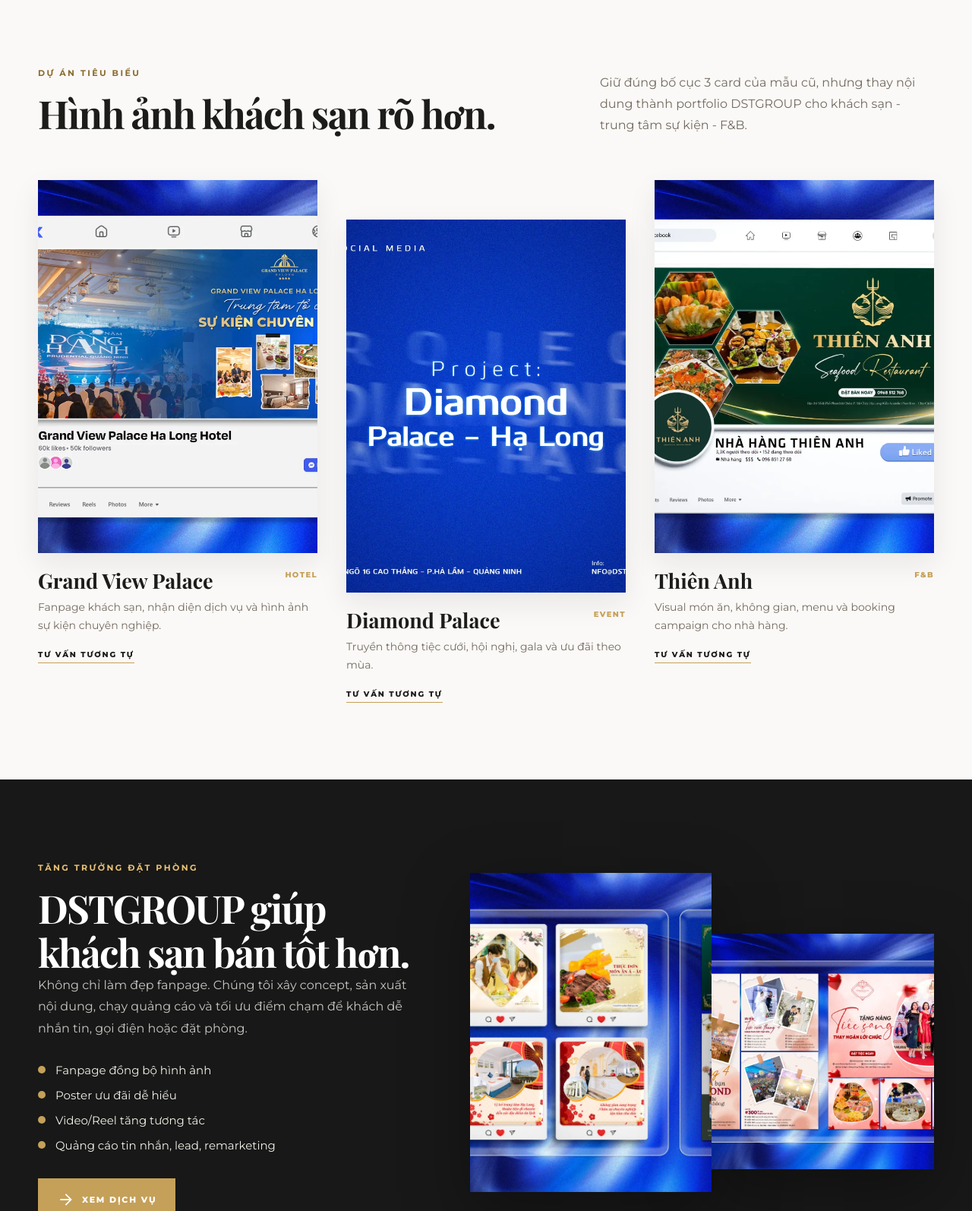
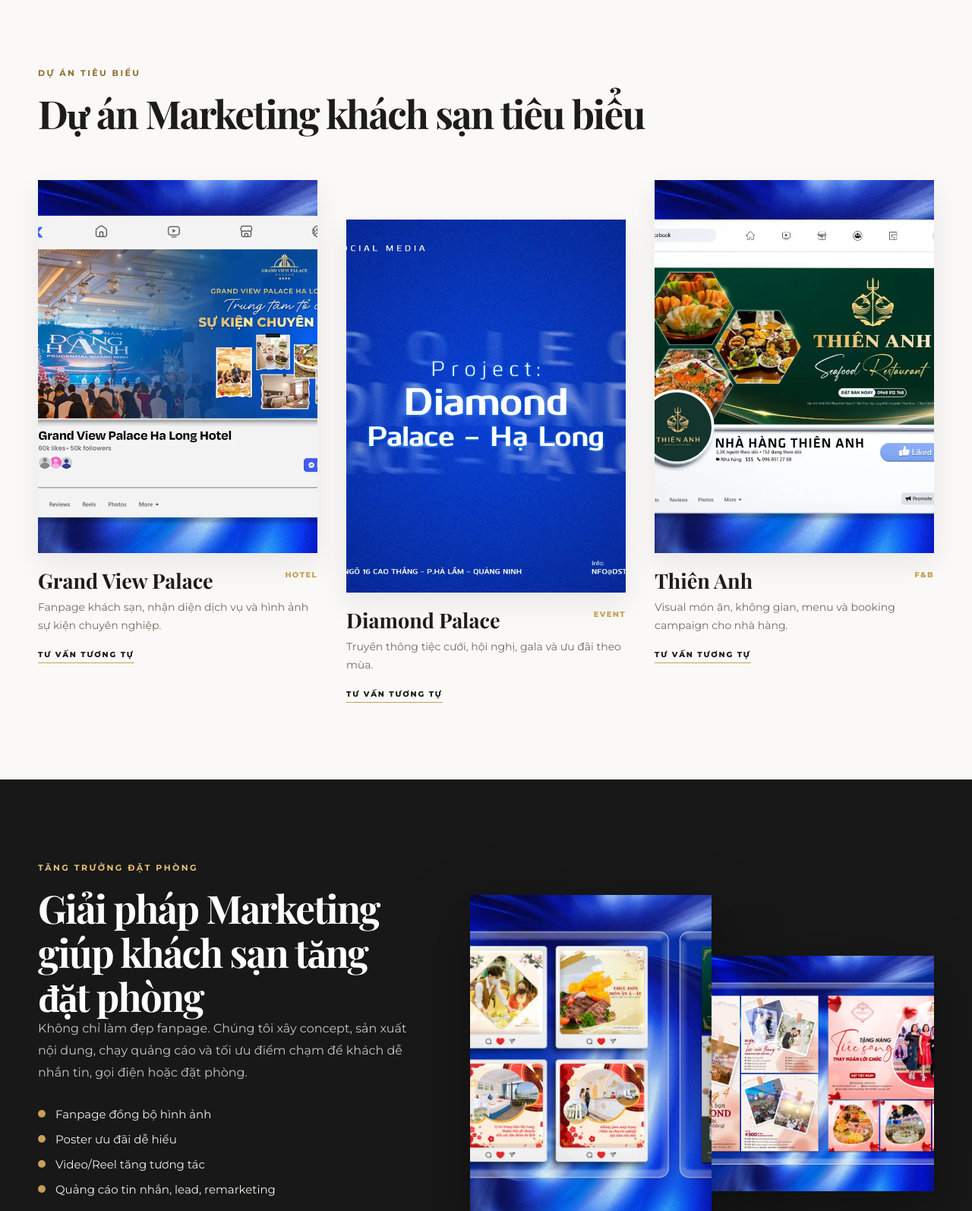
Before and after one commit to Theluc205/dstgroup-hotel-landing-page, a website built with Vite: page index.html in a window 1280 px wide. Shown: the part 820-2414 px from the top of the page at 76% size. Built offline with nearby package versions, Linux system fonts and the light colour scheme; a web font is replaced by a local one.

Commit message:
Refine Hotel page section headings

```diff
--- a/index.html
+++ b/index.html
@@ -68,12 +68,11 @@
   <main>
     <section id="projects" class="section projects">
       <div class="container">
-        <div class="section-head split reveal">
+        <div class="section-head reveal">
           <div>
             <span class="eyebrow dark">Dự án tiêu biểu</span>
-            <h2>Hình ảnh khách sạn rõ hơn.</h2>
+            <h2>Dự án Marketing khách sạn tiêu biểu</h2>
           </div>
-          <p>Giữ đúng bố cục 3 card của mẫu cũ, nhưng thay nội dung thành portfolio DSTGROUP cho khách sạn - trung tâm sự kiện - F&B.</p>
         </div>
 
         <div class="project-grid">
@@ -114,7 +113,7 @@
       <div class="container growth-grid">
         <div class="growth-copy reveal">
           <span class="eyebrow gold">Tăng trưởng đặt phòng</span>
-          <h2>DSTGROUP giúp khách sạn bán tốt hơn.</h2>
+          <h2>Giải pháp Marketing giúp khách sạn tăng đặt phòng</h2>
           <p>Không chỉ làm đẹp fanpage. Chúng tôi xây concept, sản xuất nội dung, chạy quảng cáo và tối ưu điểm chạm để khách dễ nhắn tin, gọi điện hoặc đặt phòng.</p>
 
           <div class="growth-list">
@@ -138,7 +137,7 @@
       <div class="container">
         <div class="section-head center reveal">
           <span class="eyebrow dark">Dịch vụ chính</span>
-          <h2>Làm gọn. Làm đúng. Làm ra booking.</h2>
+          <h2>Giải pháp Marketing toàn diện cho khách sạn</h2>
         </div>
 
         <div class="bento">
```
